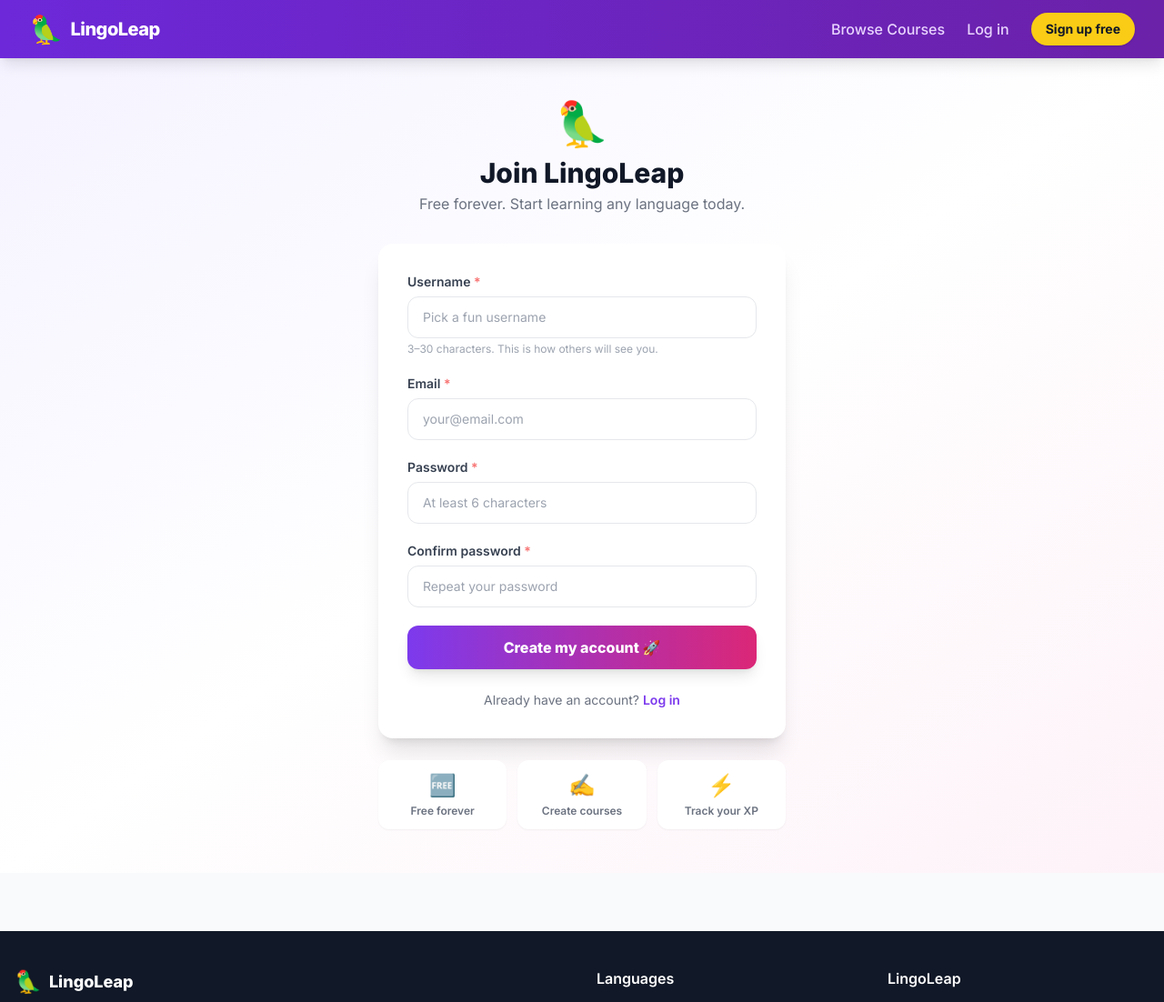
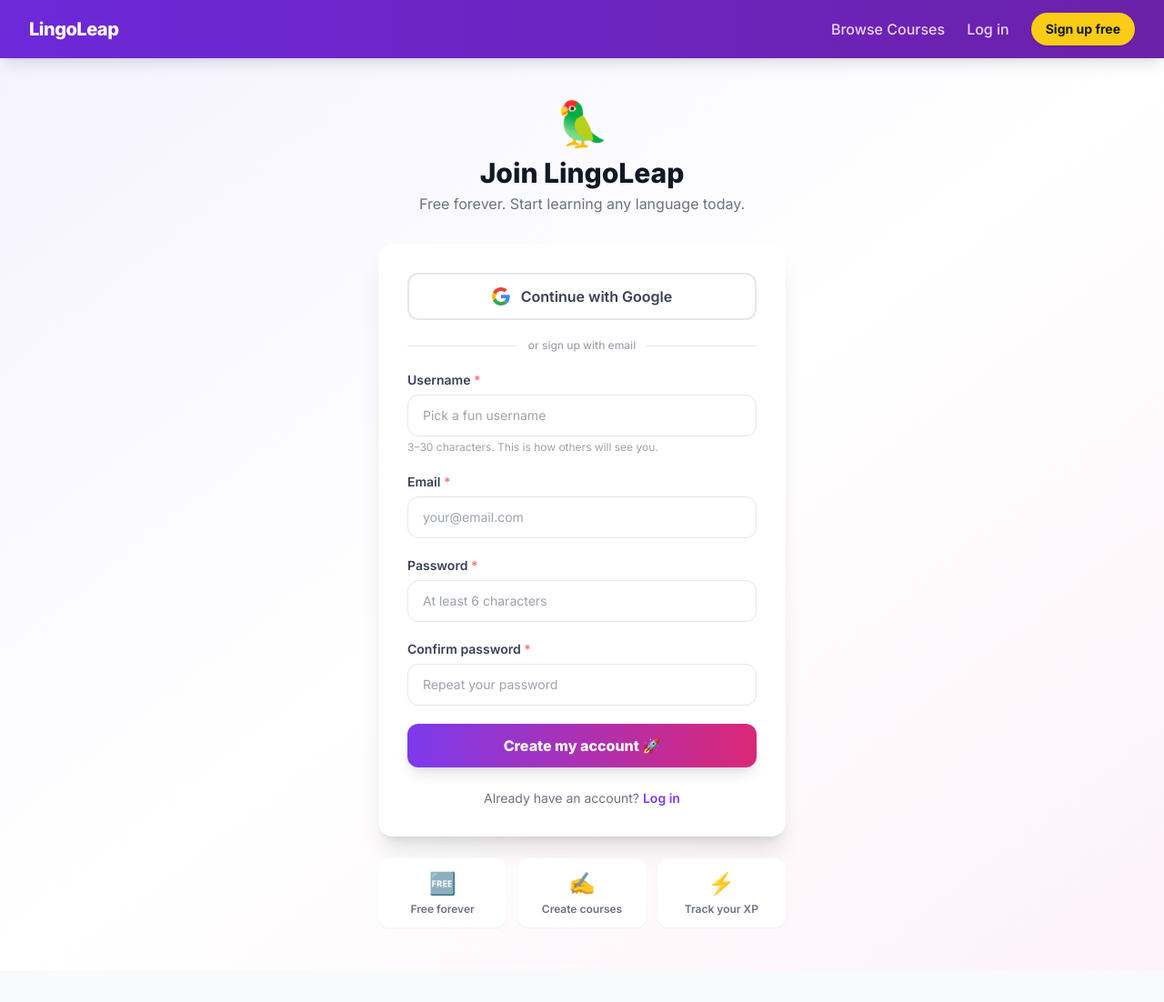
Before and after one commit to tmashworthab/lingoleap, a Flask app: page /signup in a window 1280 px wide. Shown: the top 1102 px of the page at 91% size. Run offline with Flask 3, Linux system fonts and the light colour scheme; some libraries are stand-ins or nearby versions.

Commit message:
Remove emojis and em dash from homepage

```diff
--- a/app.py
+++ b/app.py
@@ -5,10 +5,21 @@ import secrets
 from functools import wraps
 from flask import (Flask, render_template, request, redirect, url_for,
                    session, flash, jsonify, abort)
+from authlib.integrations.flask_client import OAuth
 from database import get_db, init_db, seed_db, get_course_avg_rating, get_user_rating, is_enrolled
 
 app = Flask(__name__)
 app.secret_key = os.environ.get('SECRET_KEY', secrets.token_hex(32))
+
+# Google OAuth
+oauth = OAuth(app)
+google = oauth.register(
+    name='google',
+    client_id=os.environ.get('GOOGLE_CLIENT_ID'),
+    client_secret=os.environ.get('GOOGLE_CLIENT_SECRET'),
+    server_metadata_url='https://accounts.google.com/.well-known/openid-configuration',
+    client_kwargs={'scope': 'openid email profile'},
+)
 
 # Initialise DB on startup (works with both `python app.py` and gunicorn)
 init_db()
@@ -117,6 +128,70 @@ def login():
 def logout():
     session.clear()
     flash('You have been logged out.', 'info')
+    return redirect(url_for('index'))
+
+
+@app.route('/login/google')
+def google_login():
+    if 'user_id' in session:
+        return redirect(url_for('index'))
+    redirect_uri = url_for('google_callback', _external=True)
+    return google.authorize_redirect(redirect_uri)
+
+
+@app.route('/auth/google/callback')
+def google_callback():
+    try:
+        token = google.authorize_access_token()
+    except Exception:
+        flash('Google sign-in failed. Please try again.', 'error')
+        return redirect(url_for('login'))
+
+    user_info = token.get('userinfo')
+    if not user_info:
+        flash('Could not retrieve your Google account info.', 'error')
+        return redirect(url_for('login'))
+
+    google_id = user_info['sub']
+    email     = user_info.get('email', '')
+    name      = user_info.get('name', '')
+    picture   = user_info.get('picture', '')
+
+    conn = get_db()
+
+    # 1. Already linked to this Google account?
+    user = conn.execute("SELECT * FROM users WHERE google_id=?", (google_id,)).fetchone()
+
+    if not user:
+        # 2. Same email exists? Link the Google account to it
+        user = conn.execute("SELECT * FROM users WHERE email=?", (email,)).fetchone()
+        if user:
+            conn.execute("UPDATE users SET google_id=?, avatar_url=? WHERE id=?",
+                         (google_id, picture, user['id']))
+            conn.commit()
+            user = conn.execute("SELECT * FROM users WHERE id=?", (user['id'],)).fetchone()
+        else:
+            # 3. Brand new user — create account from Google profile
+            base = ''.join(c for c in name.lower().replace(' ', '') if c.isalnum()) or 'user'
+            username, counter = base, 1
+            while conn.execute("SELECT 1 FROM users WHERE username=?", (username,)).fetchone():
+                username = f"{base}{counter}"
+                counter += 1
+
+            color = AVATAR_COLORS[len(username) % len(AVATAR_COLORS)]
+            conn.execute(
+                "INSERT INTO users (username, email, password_hash, google_id, avatar_url, avatar_color) "
+                "VALUES (?,?,'google_oauth',?,?,?)",
+                (username, email, google_id, picture, color)
+            )
+            conn.commit()
+            user = conn.execute("SELECT * FROM users WHERE google_id=?", (google_id,)).fetchone()
+            flash(f'Welcome to LingoLeap, {username}! 🎉', 'success')
+
+    conn.close()
+    session['user_id']  = user['id']
+    session['username'] = user['username']
+    flash(f'Welcome back, {user["username"]}! 👋', 'success')
     return redirect(url_for('index'))
 
 
--- a/requirements.txt
+++ b/requirements.txt
@@ -1,3 +1,5 @@
 flask>=3.0
 bcrypt>=4.0
 gunicorn>=21.0
+authlib>=1.3.0
+requests>=2.31.0
--- a/templates/base.html
+++ b/templates/base.html
@@ -35,7 +35,6 @@
       <div class="flex items-center justify-between h-16">
         <!-- Logo -->
         <a href="{{ url_for('index') }}" class="flex items-center gap-2 group">
-          <span class="text-3xl">🦜</span>
           <span class="text-white font-extrabold text-xl tracking-tight group-hover:text-yellow-300 transition-colors">
             LingoLeap
           </span>
--- a/templates/index.html
+++ b/templates/index.html
@@ -15,7 +15,7 @@
   <div class="relative max-w-7xl mx-auto px-4 py-20 md:py-28">
     <div class="max-w-3xl">
       <div class="inline-flex items-center gap-2 bg-white/20 backdrop-blur rounded-full px-4 py-1.5 text-sm font-medium mb-6">
-        <span>🌍</span> Community-powered language learning
+        Community-powered language learning
       </div>
       <h1 class="text-5xl md:text-7xl font-black leading-tight mb-6">
         Learn any<br>
@@ -28,7 +28,7 @@
       <div class="flex flex-wrap gap-4">
         <a href="{{ url_for('signup') }}"
            class="bg-yellow-400 hover:bg-yellow-300 text-gray-900 font-extrabold px-8 py-4 rounded-full text-lg shadow-xl hover:shadow-2xl transition-all hover:-translate-y-0.5">
-          Get started — it's free 🚀
+          Get started, it's free
         </a>
         <a href="{{ url_for('courses') }}"
            class="bg-white/20 hover:bg-white/30 backdrop-blur text-white font-bold px-8 py-4 rounded-full text-lg border border-white/30 transition-all hover:-translate-y-0.5">
--- a/templates/signup.html
+++ b/templates/signup.html
@@ -12,6 +12,25 @@
     </div>
 
     <div class="bg-white rounded-2xl shadow-xl p-8">
+
+      <!-- Google sign-in -->
+      <a href="{{ url_for('google_login') }}"
+         class="flex items-center justify-center gap-3 w-full border-2 border-gray-200 hover:border-gray-300 bg-white hover:bg-gray-50 text-gray-700 font-semibold py-3 rounded-xl transition-all mb-2">
+        <svg width="20" height="20" viewBox="0 0 48 48">
+          <path fill="#EA4335" d="M24 9.5c3.54 0 6.71 1.22 9.21 3.6l6.85-6.85C35.9 2.38 30.47 0 24 0 14.62 0 6.51 5.38 2.56 13.22l7.98 6.19C12.43 13.72 17.74 9.5 24 9.5z"/>
+          <path fill="#4285F4" d="M46.98 24.55c0-1.57-.15-3.09-.38-4.55H24v9.02h12.94c-.58 2.96-2.26 5.48-4.78 7.18l7.73 6c4.51-4.18 7.09-10.36 7.09-17.65z"/>
+          <path fill="#FBBC05" d="M10.53 28.59c-.48-1.45-.76-2.99-.76-4.59s.27-3.14.76-4.59l-7.98-6.19C.92 16.46 0 20.12 0 24c0 3.88.92 7.54 2.56 10.78l7.97-6.19z"/>
+          <path fill="#34A853" d="M24 48c6.48 0 11.93-2.13 15.89-5.81l-7.73-6c-2.18 1.48-4.97 2.31-8.16 2.31-6.26 0-11.57-4.22-13.47-9.91l-7.98 6.19C6.51 42.62 14.62 48 24 48z"/>
+        </svg>
+        Continue with Google
+      </a>
+
+      <div class="flex items-center gap-3 my-5">
+        <div class="flex-1 h-px bg-gray-200"></div>
+        <span class="text-xs text-gray-400 font-medium">or sign up with email</span>
+        <div class="flex-1 h-px bg-gray-200"></div>
+      </div>
+
       <form action="{{ url_for('signup') }}" method="post" class="space-y-5">
 
         <div>
```
Also changed, not shown: database.py (+15 -1 lines), templates/login.html (+19 -0 lines).
